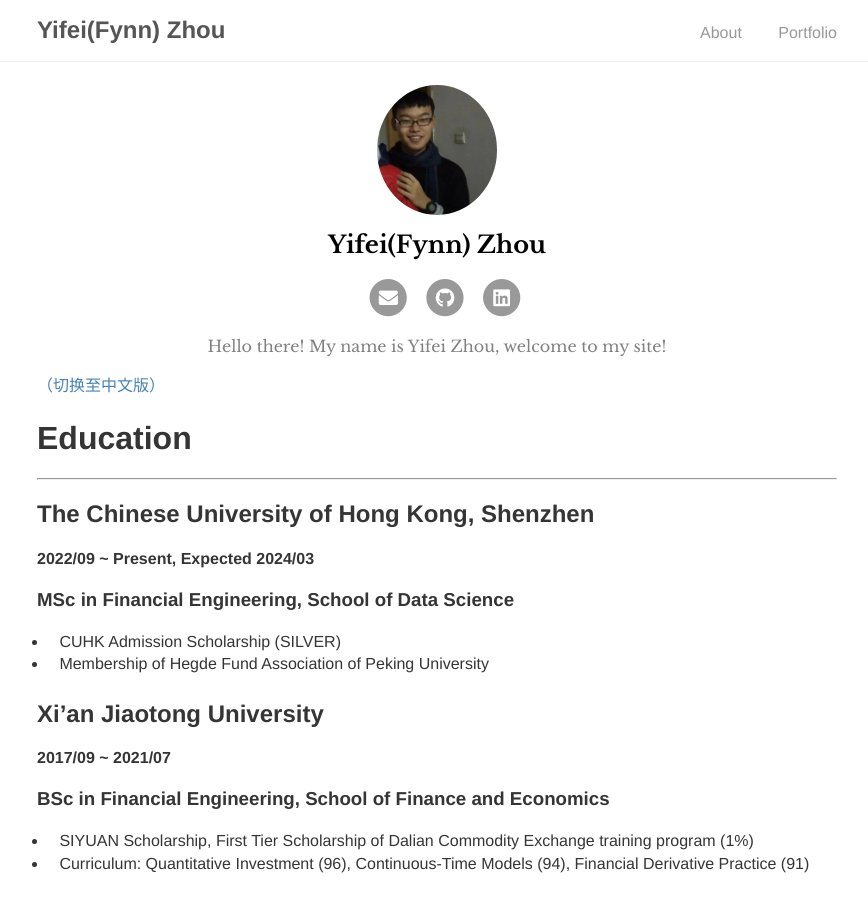
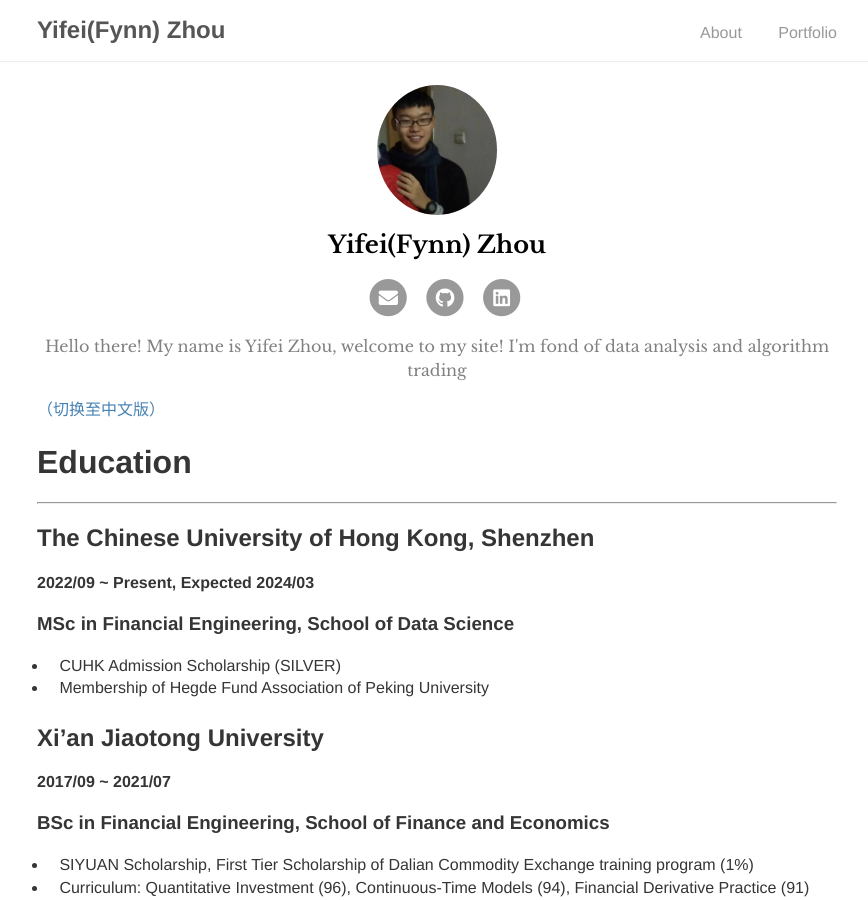
Before and after one commit to FynnZhou/FynnZhou.github.io, a Jekyll site: the page built from index.md, in a window 1280 px wide and 900 px high. Shown: the whole window, without its empty margins (203-1071 px from the left). Built offline with Jekyll 4.4.1, drawn with Linux system fonts in a browser that asks for light colours.

Commit message:
adjust the decribe of self-introduction

```diff
--- a/_config.yml
+++ b/_config.yml
@@ -7,7 +7,7 @@ google_analytics: # Tracking ID, e.g. "UA-000000-01"
 # Author
 author:
   name: Yifei(Fynn) Zhou
-  desc: Hello there!  My name is Yifei Zhou, welcome to my site!
+  desc: Hello there!  My name is Yifei Zhou, welcome to my site! I'm fond of data analysis and algorithm trading
   email: fynnzhou@outlook.com
   selfie: assets/img/profile.jpg
 
```
